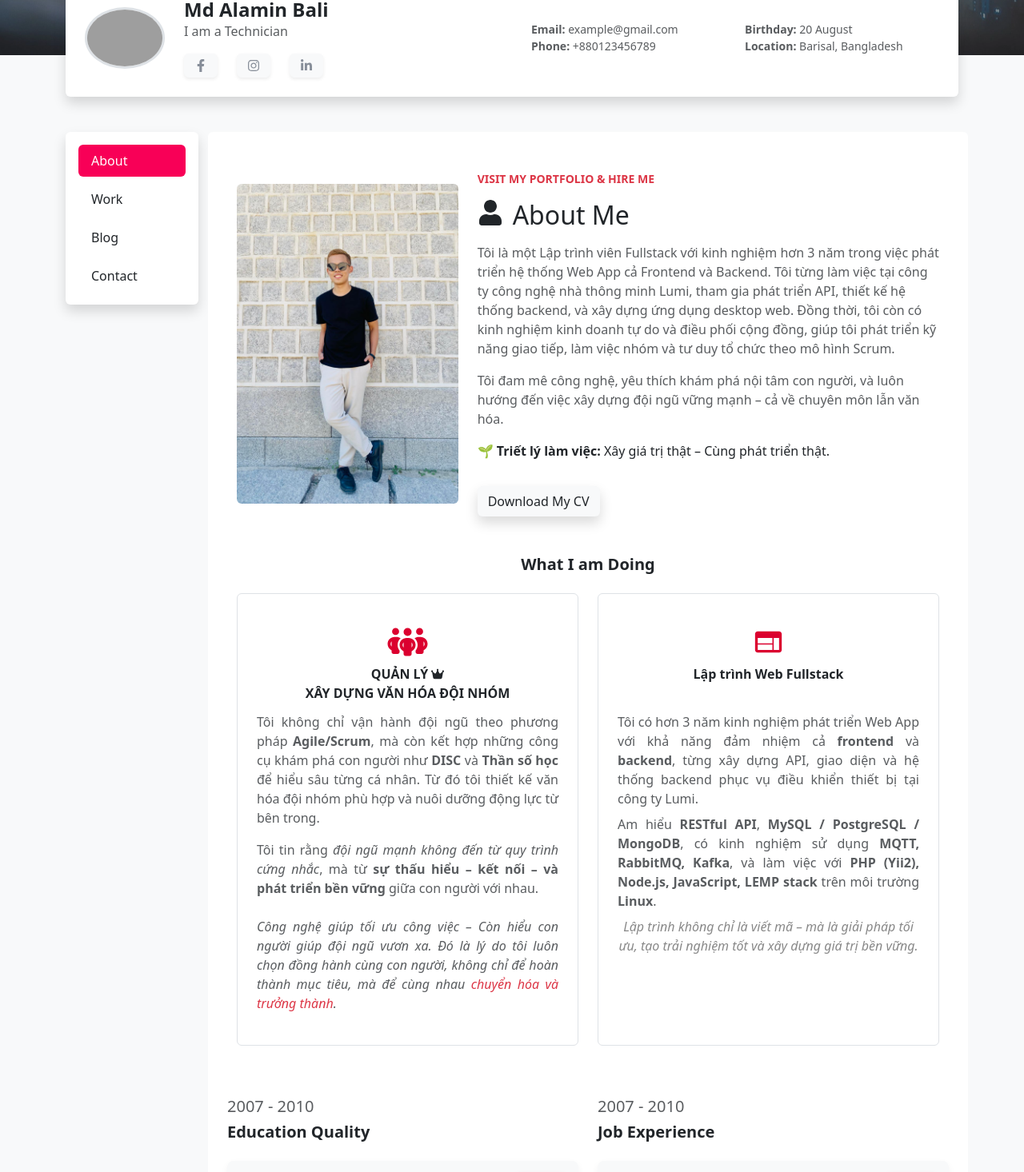
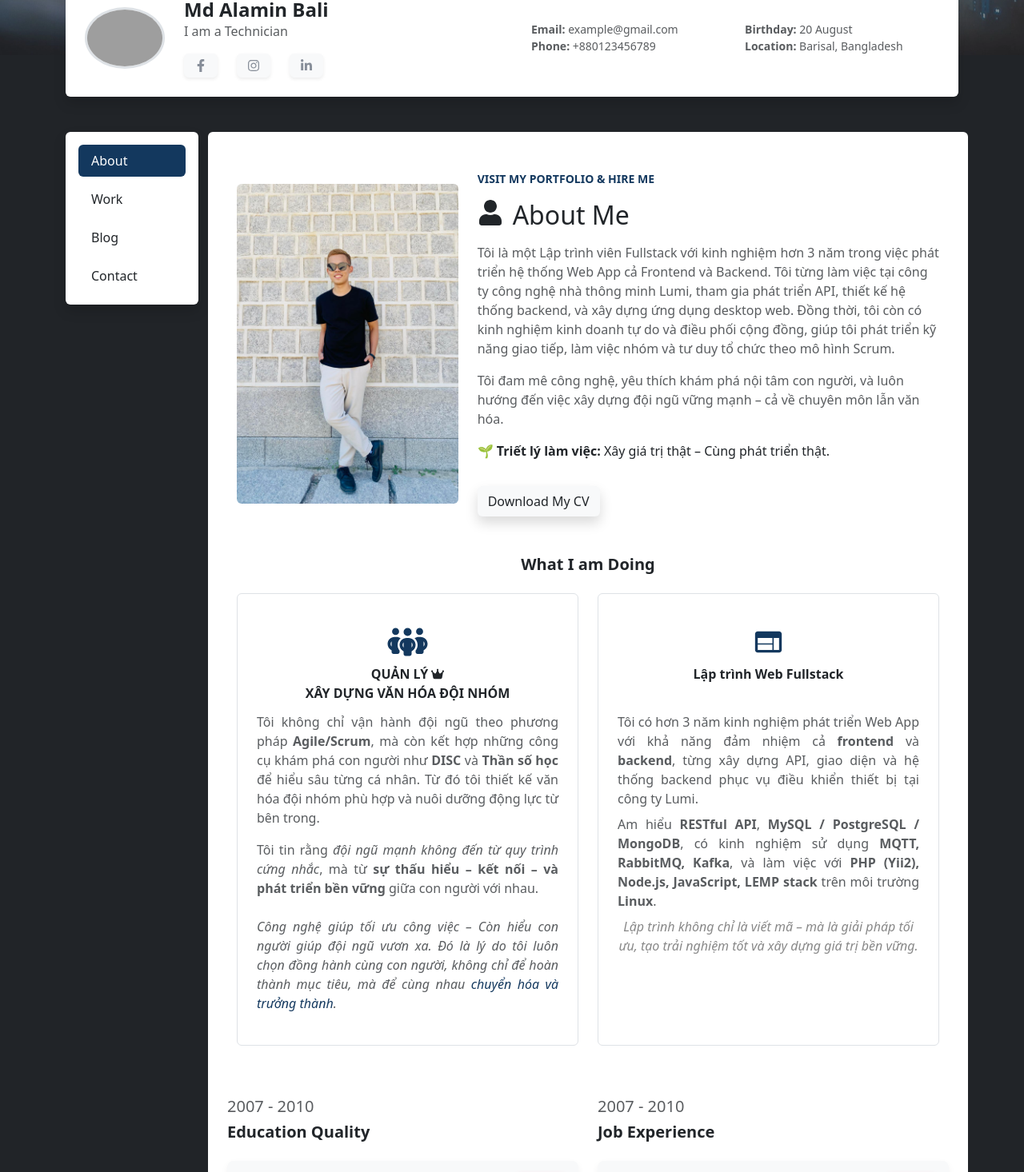
Before and after one commit to LongC1019I1/webCV, a React (Vite) app: page /resume in a window 1280 px wide. Shown: the part 231-1697 px from the top of the page at 80% size. Built offline with nearby package versions, Linux system fonts and the light colour scheme; no server answers; grey boxes are pictures that could not be loaded.

Commit message:
new color

```diff
--- a/src/App.jsx
+++ b/src/App.jsx
@@ -25,7 +25,7 @@ function App() {
   }, [dispatch]);
 
   return (
-    <div className="App bg-light pb-5">
+    <div className="App pb-5">
       {/* Header */}
       <div className="position-relative">
         <img
--- a/src/Pages/Resume.jsx
+++ b/src/Pages/Resume.jsx
@@ -54,8 +54,8 @@ Thiết kế, xây dựng và quản trị website </p>
       "CHƯƠNG TRÌNH ĐÀO TẠO TƯ VẤN VÀ </br> HUẤN LUYỆN NỘI TÂM - MENTOR WIT",
     subtitle: "Công ty CP Tổ Chức Đào Tạo WIT (07/2022 – 3/2023)",
     description: `<section>
-  <h2>Kỹ năng & Năng lực đạt được (Mentor WiT)</h2>
-  <ul>
+  <h5>Kỹ năng & Năng lực đạt được (Mentor WiT)</h5>
+
     <li>Kỹ năng Tư vấn & Huấn luyện cá nhân và đội nhóm</li>
     <li>Kỹ năng giao tiếp và truyền cảm hứng sâu sắc</li>
     <li>Năng lực thấu hiểu và dẫn dắt nội tâm con người</li>
@@ -64,10 +64,10 @@ Thiết kế, xây dựng và quản trị website </p>
     <li>Kỹ năng huấn luyện thể chất: chạy bền 21km trên cát, bơi biển 2km</li>
     <li>Năng lực quản trị toàn diện 4 lĩnh vực:
       <ul>
-        <li>Nội tâm</li>
-        <li>Sức khỏe</li>
-        <li>Mối quan hệ</li>
-        <li>Tài chính</li>
+        <li>* Nội tâm</li>
+        <li>* Sức khỏe</li>
+        <li>* Mối quan hệ</li>
+        <li>* Tài chính</li>
       </ul>
     </li>
 
--- a/src/assets/css/tooltip.css
+++ b/src/assets/css/tooltip.css
@@ -20,18 +20,21 @@
 }
 
 .color_main {
-  color: #db002f;
+  color: #13385e;
 }
 
 .main-color {
-  color: #db002f;
+  color: #13385e;
 }
 
 .main-color:hover {
-  background: linear-gradient(135deg, #f80057, #db002f);
+  background: linear-gradient(135deg, #13385e, #13385e);
   color: white !important;
   transition-duration: 0.1s;
 }
 .title-area {
   min-height: 60px;
 }
+.text-danger{
+  color: #13385e !important;
+}
--- a/src/index.css
+++ b/src/index.css
@@ -2,7 +2,7 @@
   font-family: system-ui, Avenir, Helvetica, Arial, sans-serif;
   line-height: 1.5;
   font-weight: 400;
-
+  --color-body: #212428;
   color-scheme: light dark;
   color: rgba(255, 255, 255, 0.87);
   background-color: #242424;
@@ -31,11 +31,8 @@
   /* Cho cảm giác có thể tương tác */
 }
 
-
-
-
 body {
-  background-color: #f2f4f8;
+  background-color: var(--color-body)
 }
 
 #root {
@@ -50,18 +47,24 @@ body {
 }
 
 .edu-card:hover {
-  transform: translateY(-5px);
+  /* transform: translateY(-5px); */
   transition-duration: 0.3s;
   box-shadow: 0 8px 20px rgba(0, 0, 0, 0.1);
-  background: linear-gradient(135deg, #f80057, #db002f);
+  background: linear-gradient(135deg, #13385e, #13385e);
   color: white !important;
+  cursor: pointer;
+
+  .text-muted {
+    transition-duration: 0.3s;
+    color: white !important;
+  }
 }
 
 .score-badge {
   position: absolute;
   top: 1rem;
   right: 1rem;
-  background: #ff007a;
+  background: #13385e;
   color: white;
   padding: 6px 12px;
   border-radius: 8px;
@@ -69,7 +72,7 @@ body {
   box-shadow: 0 4px 8px rgba(248, 0, 87, 0.3);
 }
 .nav-link.active {
-  background-color: #f80057 !important;
+  background-color: #13385e !important;
   color: white !important;
 }
 
@@ -154,7 +157,7 @@ body {
 }
 
 .progress-bar {
-  background: linear-gradient(to right, #ffffff, #f80057);
+  background: linear-gradient(to right, #ffffff, #13385e);
   height: 100%;
   transition: width 1.5s ease-in-out;
   border-radius: 10px;
```
